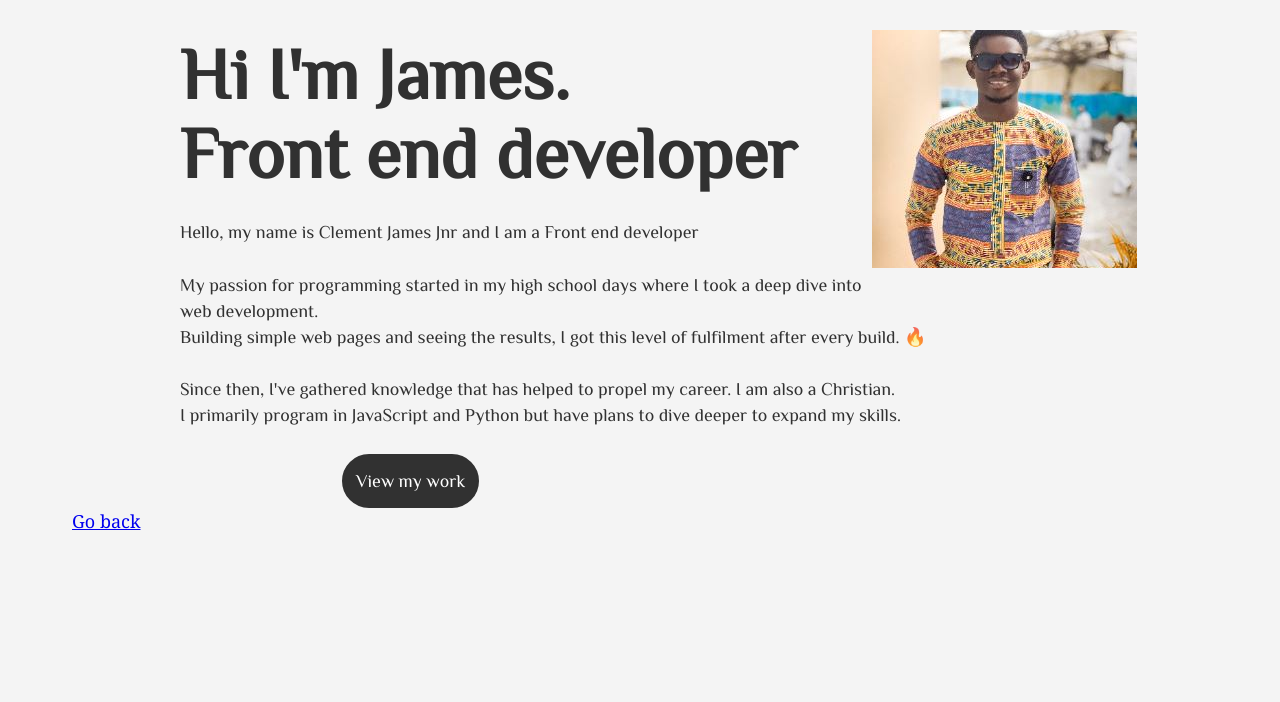
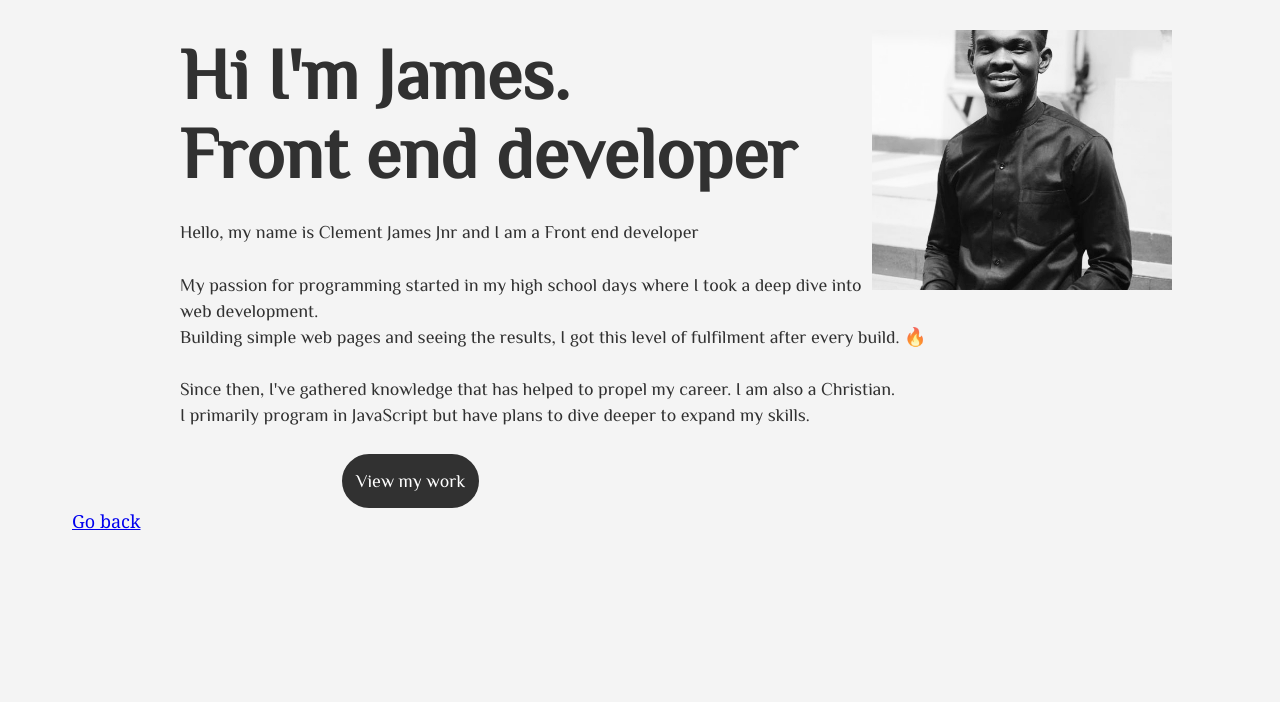
Before and after one commit to jaymesC/portfolio-site, a Gatsby site: page /about in a window 1280 px wide. Shown: the part 81-783 px from the top of the page. Built offline with nearby package versions, Linux system fonts and the light colour scheme; Gatsby itself is replaced by a stand-in of ours.

Commit message:
fixed static image in about component

```diff
--- a/src/components/fifthProjectItem.js
+++ b/src/components/fifthProjectItem.js
@@ -108,7 +108,8 @@ const FifthProjectItem = () => {
         </StyledImage>
         <StyledNotes>
           <StyledP>
-            Upscale Advisory is a firm that provide businesses with high quality consultancy and advisory services
+            Upscale Advisory is a firm that provide businesses with high quality
+            consultancy and advisory services
           </StyledP>
           <StyledIcons>
             <StyledStack>
@@ -127,8 +128,8 @@ const FifthProjectItem = () => {
                 />{" "}
                 <FaHtml5 style={{ marginRight: "5px", fontSize: "20px" }} />{" "}
                 <FaCss3Alt style={{ marginRight: "5px", fontSize: "20px" }} />
+                <FaBootstrap style={{ marginRight: "5px", fontSize: "20px" }} />
                 <SiJavascript />
-                <FaBootstrap />
               </section>
             </StyledStack>
             <StyledLinks>
--- a/src/pages/about.js
+++ b/src/pages/about.js
@@ -13,16 +13,32 @@ const StyledDiv = styled(motion.div)`
   margin-left: 6rem;
   display: flex;
   font-family: "Philosopher", sans-serif;
+  @media screen and (max-width: 568px) {
+    margin-left: 1rem;
+    margin-right: 1rem;
+    flex-direction:column;
+
+  }
 `
 
 const StyledH1 = styled.h1`
   font-family: "Philosopher", sans-serif;
   margin-top: 2rem;
   font-size: 4rem;
+
+  @media screen and (max-width: 568px) {
+    font-size: 2rem;
+
+  }
 `
 const StyledImage = styled.section`
   margin-top: 1.7rem;
   margin-left: -3rem;
+
+  @media screen and (max-width: 568px) {
+    margin-left: 0.8rem;
+
+  }
 `
 const StyledButton = styled(motion.button)`
   /* display: flex; */
@@ -94,7 +110,7 @@ const About = () => (
           <p>
             Since then, I've gathered knowledge that has helped to propel my
             career. I am also a Christian.
-            <br /> I primarily program in JavaScript and Python but have plans
+            <br /> I primarily program in JavaScript but have plans
             to dive deeper to expand my skills.
           </p>
           <Link to="/project">
@@ -106,9 +122,9 @@ const About = () => (
         <StyledImage>
           <StaticImage
             layout="constrained"
-            src="../images/pic.JPG"
+            src="../images/aboutpic.jpg"
             width={300}
-            height={270}
+            height={260}
             quality={95}
             formats={["AUTO", "WEBP", "AVIF"]}
             alt="A Gatsby astronaut"
```
